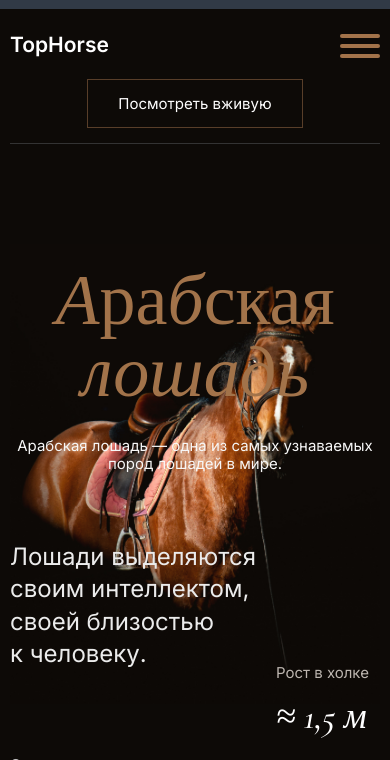
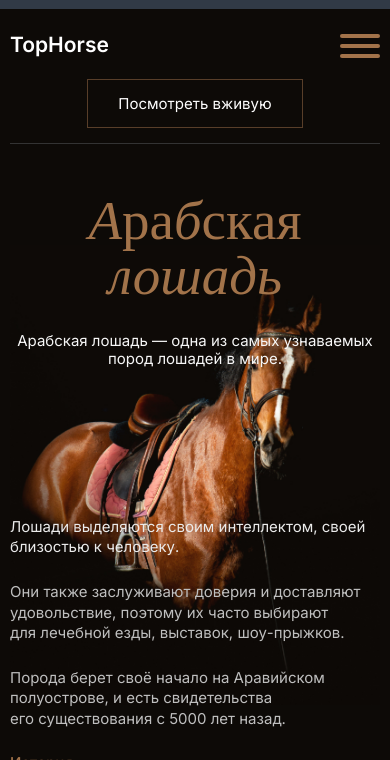
Before and after one commit to GolovanovAlex/TopHorse_Landing, a website: page app/index.html in a window 390 px wide. Shown: the part 84-844 px from the top of the page. Drawn offline with nearby package versions, Linux system fonts and the light colour scheme.

Commit message:
media hero

```diff
--- a/app/scss/global.scss
+++ b/app/scss/global.scss
@@ -234,3 +234,7 @@ img {
     color: $color_white;
   }
 }
+@media (max-width: 650px) {
+  $font_size_title: 22px;
+  $color_bg_dark: red !default;
+}
--- a/app/scss/media.scss
+++ b/app/scss/media.scss
@@ -6,23 +6,41 @@
   }
 }
 @media (max-width: 650px) {
-  .header__wrap {
+  $font_size_title: 55px;
+  .header {
+    &__wrap {
       flex-direction: row;
       gap: 5px;
     }
-  .header__btn {
+    &__btn {
       margin: 0 auto;
     }
-  .menu__btn {
+  }
+  .menu {
+    &__btn {
       display: block;
       order: 3;
       margin-right: 20px;
     }
-  .menu__list {
+    &__list {
+      display: none;
       gap: 20px;
     }
-  .menu__list {
-    display: none;
+  }
+  .title__h1 {
+    padding-top: 75px;
+    font-size: $font_size_title;
+  }
+  .hero__text {
+    font-size: 15px;
+    margin-bottom: 25px;
+    max-width: 230px;
+  }
+  .hero__info-text {
+    margin-bottom: 15px;
+  }
+  .hero__info {
+    padding-top: 25px;
   }
 }
 @media (max-width: 650px) {
@@ -38,3 +56,28 @@
     margin-right: 0px;
   }
 }
+@media (max-width: 440px) {
+  .title__h1 {
+    padding-top: 50px;
+  }
+  .hero {
+    &__wrap {
+      background-position: 79% 20%;
+    }
+    &__text-under-title {
+      margin-bottom: 150px;
+    }
+    &__text {
+      max-width: 400px;
+    }
+    &__box {
+      flex-direction: column;
+    }
+    &__info {
+      max-width: 100%;
+      display: grid;
+      grid-template-columns: repeat(2, 1fr);
+      gap: 15px;
+    }
+  }
+}
```
Also changed, not shown: app/css/style.min.css. Lines whose indentation alone changed are shown as unchanged.
